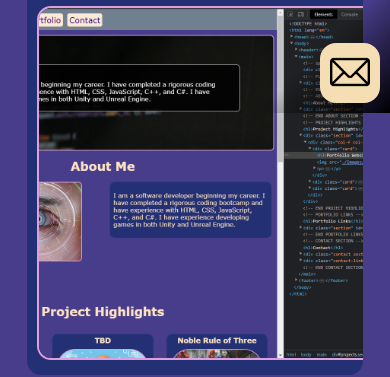
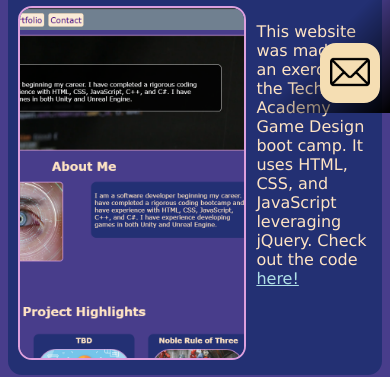
Before and after one commit to LLamablaster/LLamablaster.github.io, a plain HTML site: page index.html in a window 390 px wide. Shown: the part 731-1108 px from the top of the page. Drawn offline with nearby package versions, Linux system fonts and the light colour scheme.

Commit message:
added basic responsive design

```diff
--- a/CSS/shared_css.css
+++ b/CSS/shared_css.css
@@ -10,6 +10,11 @@ html {
 
 hr {
     opacity: .3;
+}
+
+.page-container {
+    max-width: 800px;
+    margin: auto;
 }
 
 main {
@@ -151,6 +156,7 @@ img {
     bottom: 100px;
     height: 558px;
     width: 50%;
+    min-width: 400px;
     background-color: transparent;
     visibility: hidden;
     transition: opacity .5s, right .8s;
@@ -366,7 +372,7 @@ form {
 }
 
 .slideshow {
-    width: 90%;
+    width: 100%;
     background-color: rgba(10, 40, 100, .6);
     overflow: hidden;
     height: 450px;
@@ -377,7 +383,7 @@ form {
 }
 
 .slide-frame {
-    width: 500px;
+    width: 60%;
     height: 350px;
     margin-left: 10px;
     margin-top: 0px;
@@ -394,7 +400,7 @@ form {
 }
 
 .slide-text {
-    width: 200px;
+    width: 32%;
     height: 350px;
     margin-top: 0px;
     margin-left: 10px;
--- a/index.html
+++ b/index.html
@@ -4,6 +4,7 @@
     <head>
         <title>Sam Engen</title>
         <meta charset="utf-8">
+        <meta name="viewport" content="width=device-width, initial-scale=1.0">
         <link rel="stylesheet"  type="text/css" href="./CSS/shared_css.css">
         <link rel="icon" type="image/x-icon" href="./images//icons/favicon.ico">
         <script src="http://code.jquery.com/jquery-latest.min.js" type="text/javascript">
@@ -12,7 +13,7 @@
     </head>
 
     <body>
-
+    <div class="page-container">
 
         <header>
             <!-- NAVBAR -->
@@ -255,7 +256,7 @@
             </div>
             <!-- END FOOTER SECTION -->
         </footer>
-
+    </div>
     </body>
 
 </html>
```
